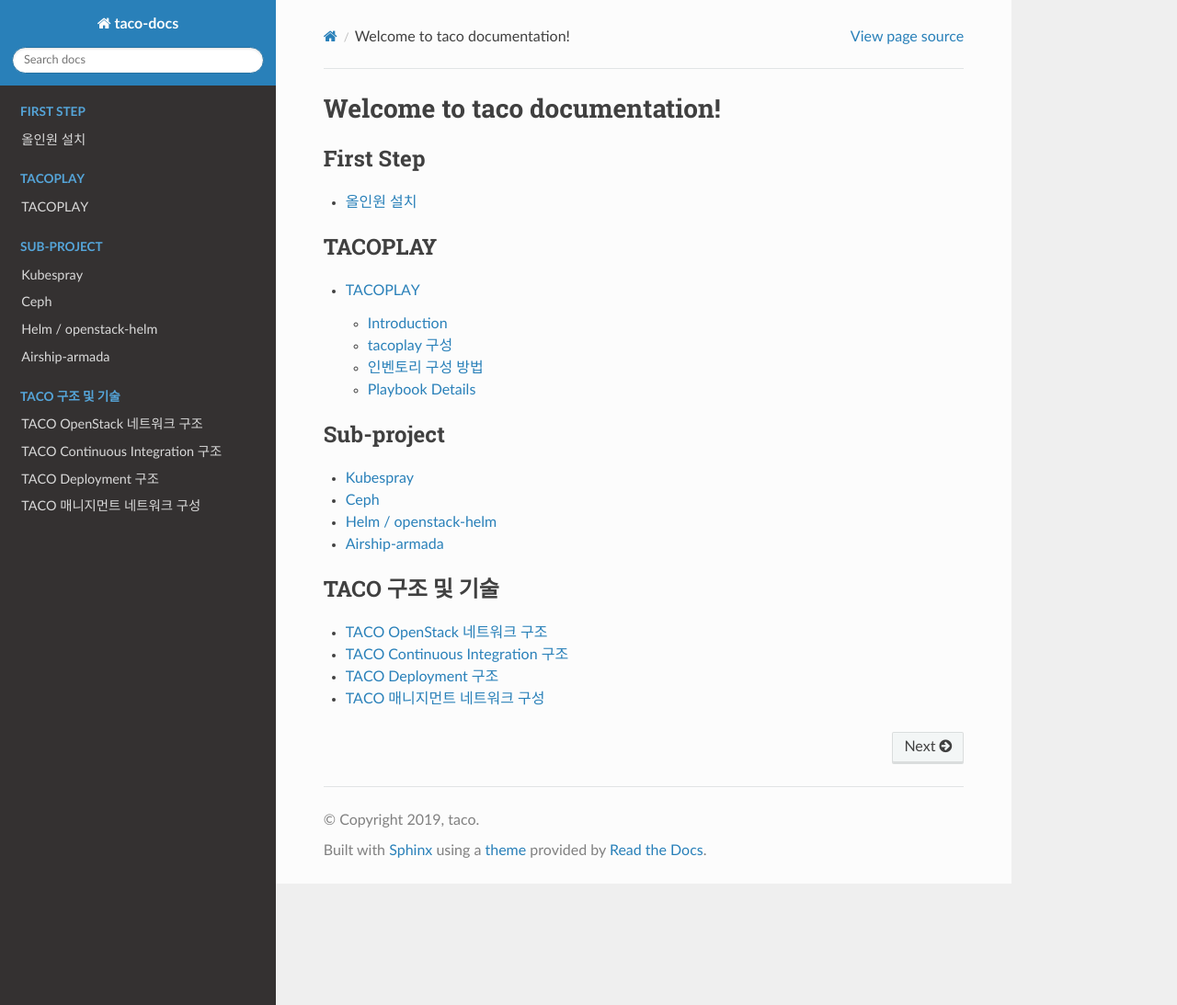
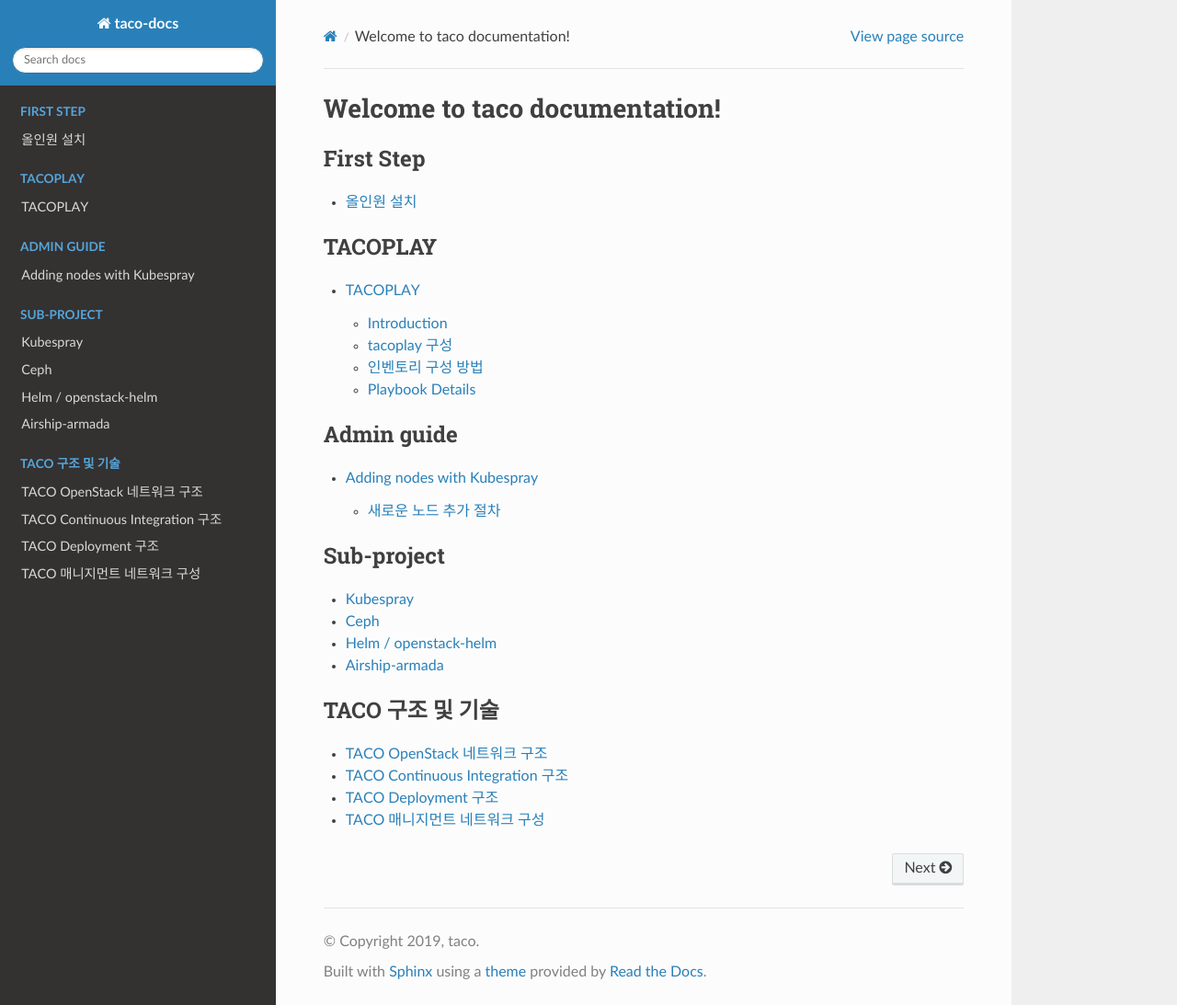
Before and after one commit to openinfradev/taco-docs, a Sphinx documentation site: the page built from docs/source/index.rst, in a window 1280 px wide and 1093 px high. Shown: the whole window at 92% size. Built offline with Sphinx 7.4.7 and the Read the Docs theme 2.0.0, drawn with Linux system fonts in a browser that asks for light colours; some of the changed lines change nothing that is shown.

Commit message:
Add Scale-out guide

```diff
--- a/docs/source/index.rst
+++ b/docs/source/index.rst
@@ -19,6 +19,12 @@
 
    tacoplay/tacoplay.rst
 
+.. toctree::
+   :maxdepth: 2
+   :caption: Admin guide
+   :glob:
+
+   operation/*
 
 .. toctree::
    :maxdepth: 1
--- /dev/null
+++ b/docs/source/operation/scale-out.rst
@@ -0,0 +1,85 @@
+###########################
+Adding nodes with Kubespray
+###########################
+
+새로운 노드 추가 절차
+*********************
+
+/etc/hosts 업데이트
+===================
+
+Ansible 호스트의 /etc/hosts에 새로운 노드의 ansible SSH 접속 IP를 추가한다. 보통 매니지먼트 네트워크와 동일하다.
+아래는 com-3, com-4, com-5 노드를 추가하는 예시다.
+
+.. code-block:: shell
+
+   [centos@deployer tacoplay]$ sudo sed -i -e "\$a 172.80.0.17 com-3" /etc/hosts
+   [centos@deployer tacoplay]$ sudo sed -i -e "\$a 172.80.0.18 com-4" /etc/hosts
+   [centos@deployer tacoplay]$ sudo sed -i -e "\$a 172.80.0.19 com-5" /etc/hosts
+
+SSH key 복사
+============
+
+Ansible 호스트에서 새로 추가된 노드로 password 없이 ssh 접근이 가능하도록 설정한다.
+
+.. code-block:: shell
+
+   [centos@deployer tacoplay]$ ssh-copy-id com-3
+   [centos@deployer tacoplay]$ ssh-copy-id com-4
+   [centos@deployer tacoplay]$ ssh-copy-id com-5
+
+인벤토리 파일 업데이트
+======================
+
+인벤토리 파일에 새로 추가된 노드 정보를 넣어 준다.
+
+.. code-block:: shell
+
+   [centos@deployer tacoplay]$ vi inventory/sample/hosts.ini
+   # ## Configure 'ip' variable to bind kubernetes services on a
+   # ## different ip than the default iface
+   master-1 ip=172.80.0.9
+   master-2 ip=172.80.0.11
+   master-3 ip=172.80.0.6
+   ctrl-1 ip=172.80.0.10
+   ctrl-2 ip=172.80.0.5
+   ctrl-3 ip=172.80.0.4
+   com-1 ip=172.80.0.7
+   com-2 ip=172.80.0.8
+   # 추가할 노드들의 이름과 매니지먼트 IP 추가
+   com-3 ip=172.80.0.17
+   com-4 ip=172.80.0.18
+   com-5 ip=172.80.0.19
+
+   [kube-node]
+   ctrl-1
+   ctrl-2
+   ctrl-3
+   com-1
+   com-2
+   # 추가할 노드의 이름 추가
+   com-3
+   com-4
+   com-5
+
+   [compute-node]
+   com-1
+   com-2
+   # 추가할 노드의 이름 추가
+   com-3
+   com-4
+   com-5
+
+   # 추가할 노드 수가 많은 경우 추가할 노드들로 구성된 그룹 추가
+   # scale.yml playbook 실행 시, limit 인자 값으로 새로 추가된 노드들만 넘길 때 유용하다
+   [new-nodes]
+   com-3
+   com-4
+   com-5
+
+Scale playbook 실행
+===================
+
+.. code-block:: shell
+
+   [centos@deployer tacoplay]$ ansible-playbook -b -i inventory/sample/hosts.ini scale.yml --limit etcd,new-nodes
--- a/docs/source/tacoplay/tacoplay.rst
+++ b/docs/source/tacoplay/tacoplay.rst
@@ -503,6 +503,6 @@
 scale.yml
 ---------
 
-taco 구축 후 노드를 확장하고 싶은 경우 사용한다. 노드 확장 절차와 playbook 실행 명령은 Adding nodes with Kubespray를 참고한다.
+taco 구축 후 노드를 확장하고 싶은 경우 사용한다. 노드 확장 절차와 playbook 실행 명령은 :doc:`../operation/scale-out` 를 참고한다.
 
 TODO) 설명 추가
```
